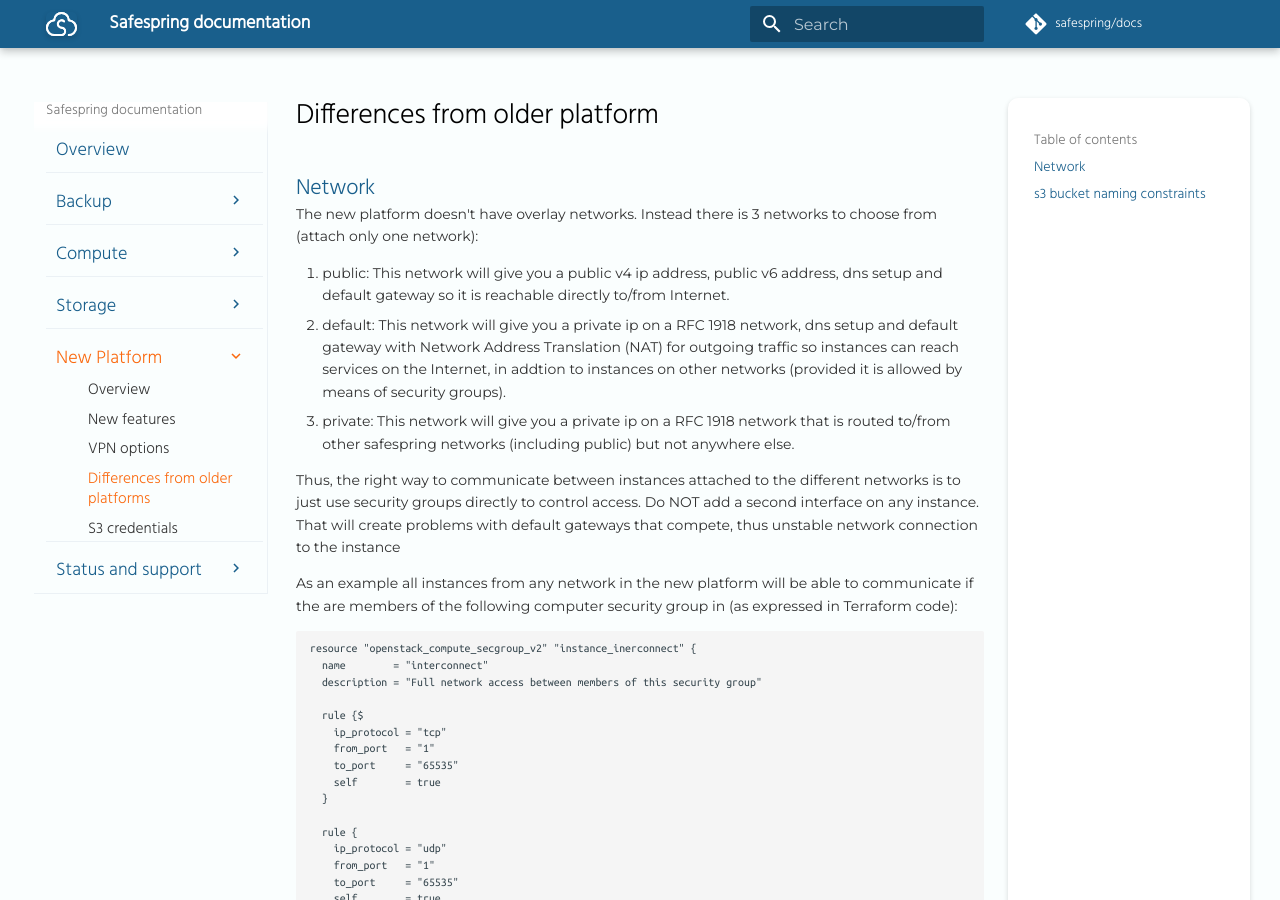
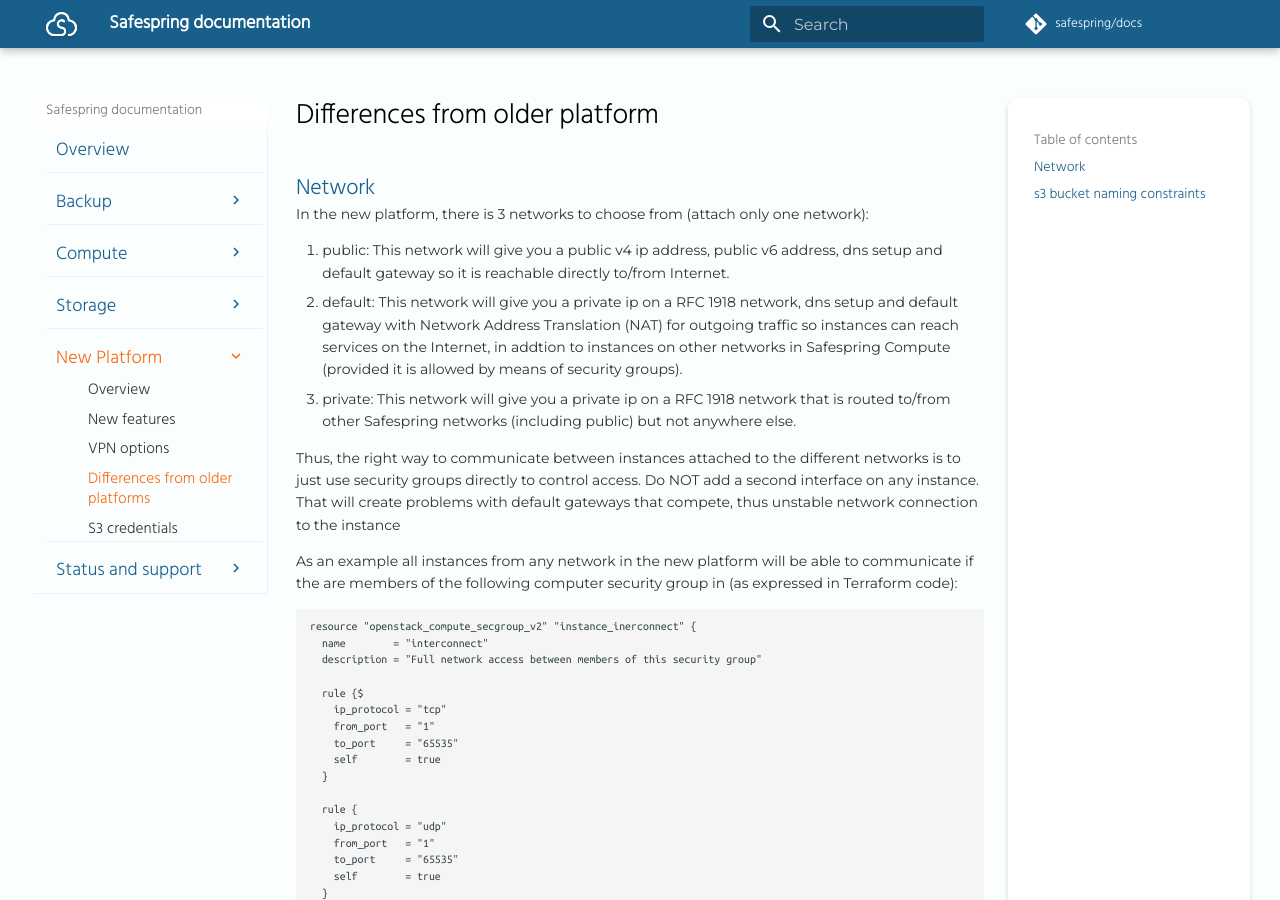
Before and after one commit to safespring/docs, an MkDocs documentation site: the page built from content/new/differences.md, in a window 1280 px wide and 900 px high. Built offline with MkDocs 1.6.1 and Material for MkDocs 9.7.7, drawn with Linux system fonts in a browser that asks for light colours; a script that is not in the unit is left out; comment, search, counter and statistics services are not loaded; old or Windows-style settings are respelled for this version of MkDocs.

Commit message:
Update differences.md

```diff
--- a/content/new/differences.md
+++ b/content/new/differences.md
@@ -1,14 +1,14 @@
 # Differences from older platform
 
 ## Network
-The new platform doesn't have overlay networks. Instead there is 3 networks to choose from (attach only one network):
+In the new platform, there is 3 networks to choose from (attach only one network):
 
 1. public: This network will give you a public v4 ip address, public v6 address, dns setup and default gateway so it is reachable directly to/from Internet.
 2. default: This network will give you a private ip on a RFC 1918 network,
    dns setup and default gateway with Network Address Translation (NAT) for outgoing traffic so instances can reach
-   services on the Internet, in addtion to instances on other networks (provided it is allowed by means of security groups).
+   services on the Internet, in addtion to instances on other networks in Safespring Compute (provided it is allowed by means of security groups).
 3. private: This network will give you a private ip on a RFC 1918 network that is routed to/from other
-   safespring networks (including public) but not anywhere else.
+   Safespring networks (including public) but not anywhere else.
 
 Thus, the right way to communicate between instances attached to the different networks is to
 just use security groups directly to control access. Do NOT add a second
```
